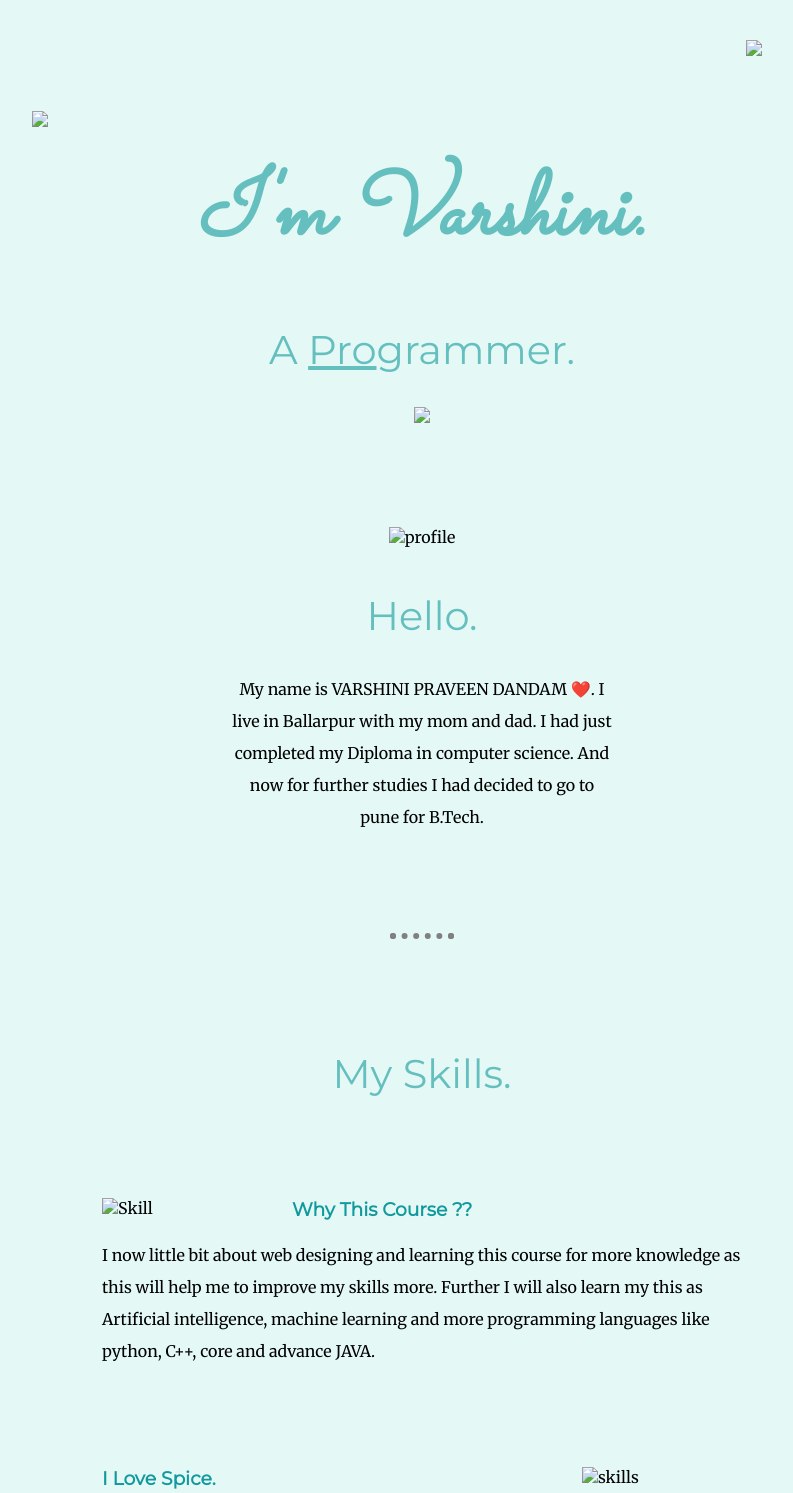
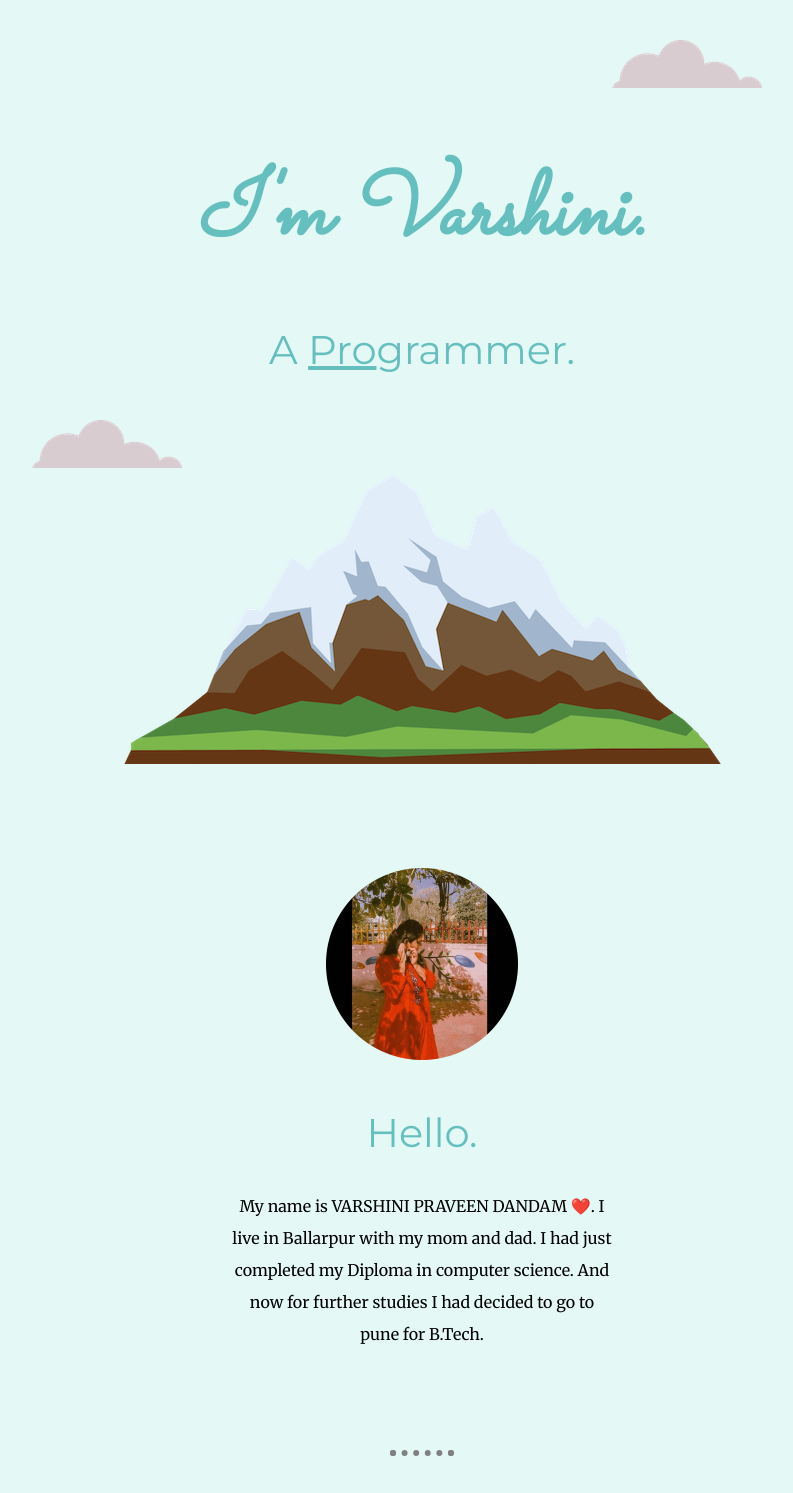
Before and after one commit to VarshiniDandam/Resume, a plain HTML site: page index.html in a window 1280 px wide. Shown: the top 1493 px of the page, without its empty margins (218-1011 px from the left). Drawn offline with Linux system fonts and the light colour scheme.

Commit message:
Update index.html

```diff
--- a/index.html
+++ b/index.html
@@ -12,17 +12,17 @@
 <body>
 <div class="top-container">
 
-    <img class="upper-cloud" src="CSS - My Site Images/cloud.png">
+    <img class="upper-cloud" src="cloud.png">
     <h1><em>I'm Varshini.</em></h1>
         <h2>A <span class="pro">Pro</span>grammer.</h2>
-    <img class="bottom-cloud" src="CSS - My Site Images/cloud.png">
-    <img class="mountain" src="CSS - My Site Images/mountain.png">
+    <img class="bottom-cloud" src="cloud.png">
+    <img class="mountain" src="mountain.png">
 
 </div>
 
 <div class="middle-container">
     <div class="profile">
-      <img src="CSS - My Site Images/12-modified.png" alt="profile">
+      <img src="12-modified.png" alt="profile">
       <h2>Hello.</h2>
       <p class="intro">My name is VARSHINI PRAVEEN DANDAM ❤️. I live in Ballarpur with my mom and dad. I had just completed my Diploma in computer science. And now for further studies I had decided to go to pune for B.Tech. </p>
     </div>
@@ -32,13 +32,13 @@
     <div class="skills">
       <h2>My Skills.</h2>
       <div class="skill-row">
-        <img class="computer" src="CSS - My Site Images/computer.png" alt="Skill">
+        <img class="computer" src="computer.png" alt="Skill">
         <h3>Why This Course ??</h3>
         <p class="cmp-des">I now little bit about web designing and learning this course for more knowledge as this will help me to improve my skills more. Further I will also learn my this as Artificial intelligence, machine learning and more programming languages like python, C++, core and advance JAVA.</p>
       </div>
 
       <div class="skill-row">
-        <img class="chilles" src="CSS - My Site Images/chillies.png" alt="skills">
+        <img class="chilles" src="chillies.png" alt="skills">
         <h3>I Love Spice.</h3>
         <p>As I love spice in my food I also love to code in my free time. its as importanyt to me as spice in my food. OK I know the example was worst but later i will find something good 🤣😂.</p>
       </div>
```
